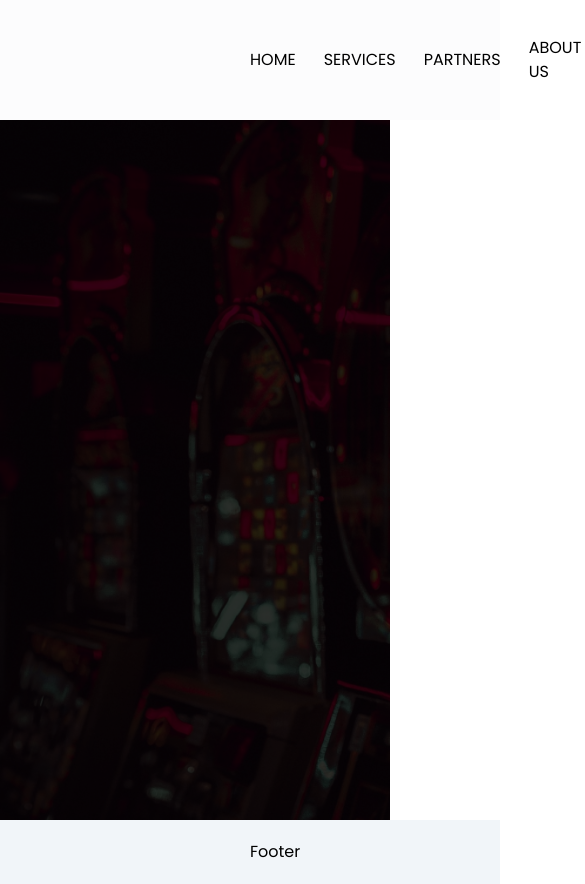
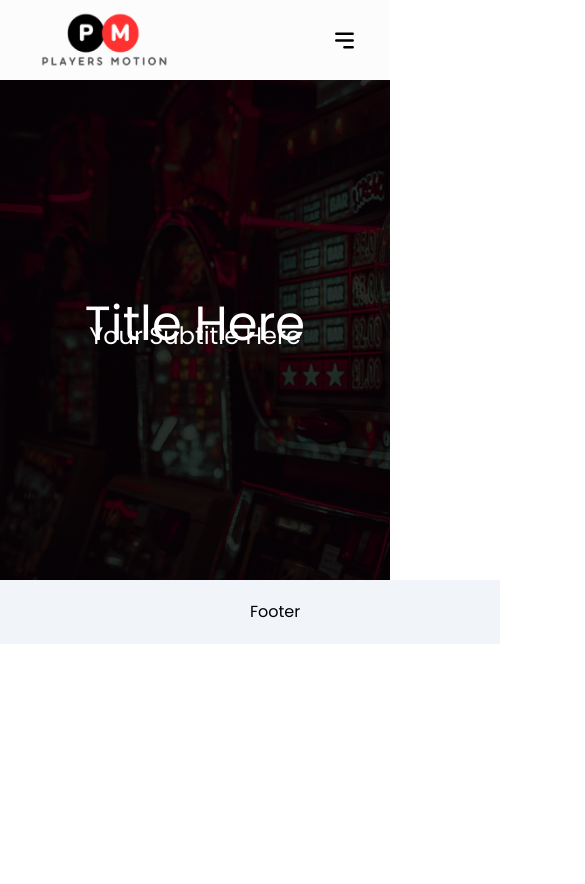
Before and after one commit to ThiAlbani83/playersmotion, a React (Vite) app: page / in a window 390 px wide. Shown: the top 884 px of the page, 585 px wide, since content can reach past the window. After the commit the page ends 844 px from the top, so only its background shows below. Built offline with nearby package versions, Linux system fonts and the light colour scheme.

Commit message:
third commit

```diff
--- a/package.json
+++ b/package.json
@@ -11,7 +11,8 @@
   },
   "dependencies": {
     "react": "^18.2.0",
-    "react-dom": "^18.2.0"
+    "react-dom": "^18.2.0",
+    "react-icons": "^4.12.0"
   },
   "devDependencies": {
     "@types/react": "^18.2.43",
--- a/src/components/Header.jsx
+++ b/src/components/Header.jsx
@@ -1,15 +1,50 @@
-import NavMenu from "./NavMenu"
-
+import NavMenu from "./NavMenu";
+import { useState } from "react";
+import { HiMenuAlt3 } from "react-icons/hi";
+import { menuItem } from "../../data";
 
 const Header = () => {
+  const [toggleMenu, setToggleMenu] = useState(false);
+  const handleToggleMenu = () => {
+    setToggleMenu(!toggleMenu);
+  };
+
   return (
-    <div className='flex items-center justify-between w-full padding-x padding-y bg-[#FCFCFD]'>
+    <div className="flex sticky top-0 z-50 items-center justify-between w-full px-8 sm:px-16 md:px-28 lg:px-48 xl:px-60 bg-[#FCFCFD]">
       <div>
         <img src="/playersmotion-logo.png" alt="logo" className="h-20 w-36" />
       </div>
-      <NavMenu />
+      <div className="hidden lg:flex">
+        <NavMenu />
+      </div>
+
+      <HiMenuAlt3
+        className={
+          !toggleMenu
+            ? "text-[27px] cursor-pointer z-20 lg:hidden"
+            : "text-white text-[27px] cursor-pointer z-20 lg:hidden"
+        }
+        onClick={handleToggleMenu}
+      />
+
+      <div
+        className={
+          toggleMenu
+            ? "fixed left-0 top-0 w-full h-screen bg-black/90 backdrop-blur-sm px-4 py-7 flex flex-col z-10 ease-in duration-300"
+            : "absolute top-0 h-screen left-[-100%] ease-in duration-300 z-10 overflow-hidden"
+        }
+      >
+        <ul className="flex flex-col items-center justify-center h-screen text-white uppercase gap-7">
+          {menuItem.map((menu, index) => (
+            <li key={index} className="hover:text-[#FF3131] text-2xl">
+              <a href={`#` + menu.item}>{menu.item}</a>
+              {console.log(menu.item)}
+            </li>
+          ))}
+        </ul>
+      </div>
     </div>
-  )
-}
+  );
+};
 
-export default Header
+export default Header;
--- a/src/components/Hero.jsx
+++ b/src/components/Hero.jsx
@@ -1,12 +1,14 @@
-import React from 'react'
+import React from "react";
 
 const Hero = () => {
   return (
-    <section className='bg-[url("/hero-image.png")] w-full h-[700px] bg-cover'>
-        <div className='w-full h-full bg-black/80'/>
+    <section className='bg-[url("/hero-image.png")] w-full h-[500px] sm:h-[550px] md:h-[600px] lg:h-[650px] xl:h-[700px] bg-cover'>
+      <div className="flex flex-col items-center justify-center w-full h-full gap-0 px-8 bg-black/80 sm:px-16 md:px-28 lg:px-48 xl:px-60">
+        <h1 className="text-5xl leading-3 text-white">Title Here</h1>
+        <h1 className="text-2xl leading-3 text-white">Your Subtitle Here</h1>
+      </div>
+    </section>
+  );
+};
 
-    </section>
-  )
-}
-
-export default Hero
+export default Hero;
--- a/src/components/NavMenu.jsx
+++ b/src/components/NavMenu.jsx
@@ -1,21 +1,17 @@
-import { useState } from "react";
 import { menuItem } from "../../data";
 
 const NavMenu = () => {
-
-    const [isSelected, setIsSelected] = useState(false)
-
   return (
-    <>
+    <menu className="">
       <ul className="flex items-center uppercase gap-7">
         {menuItem.map((menu, index) => (
           <li key={index} className="hover:text-[#FF3131]">
-            <a href={`#`+menu.item}>{menu.item}</a>
+            <a href={`#` + menu.item}>{menu.item}</a>
             {console.log(menu.item)}
           </li>
         ))}
       </ul>
-    </>
+    </menu>
   );
 };
 
```
Also changed, not shown: 1 other file (tests, documents, lock files or other folders).
